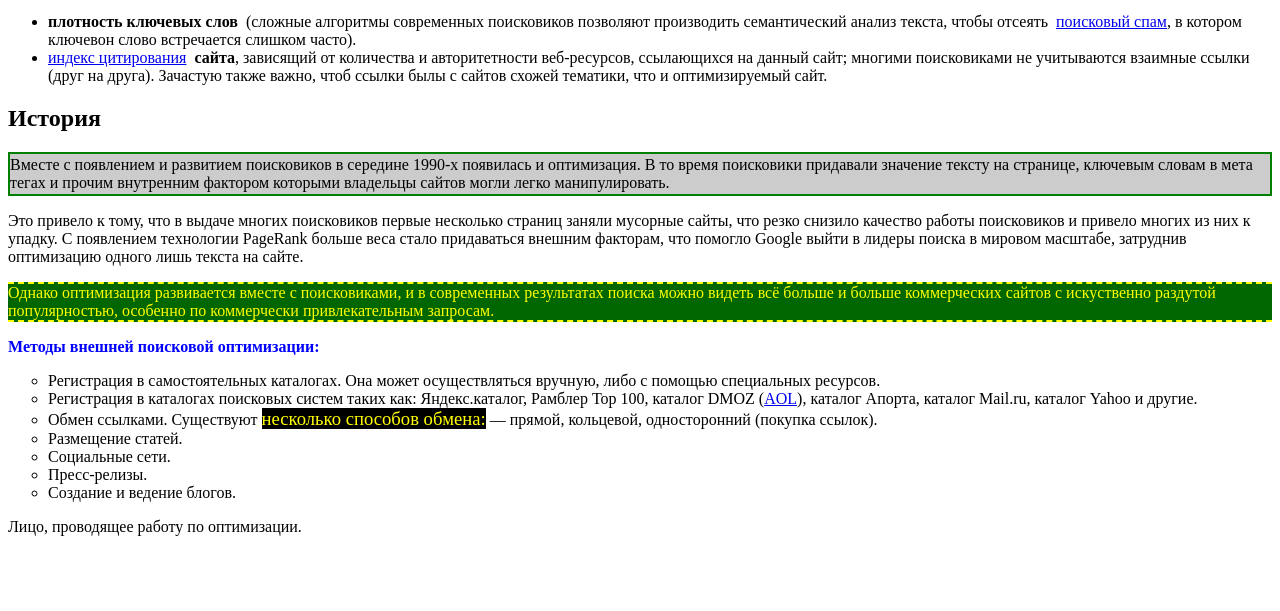
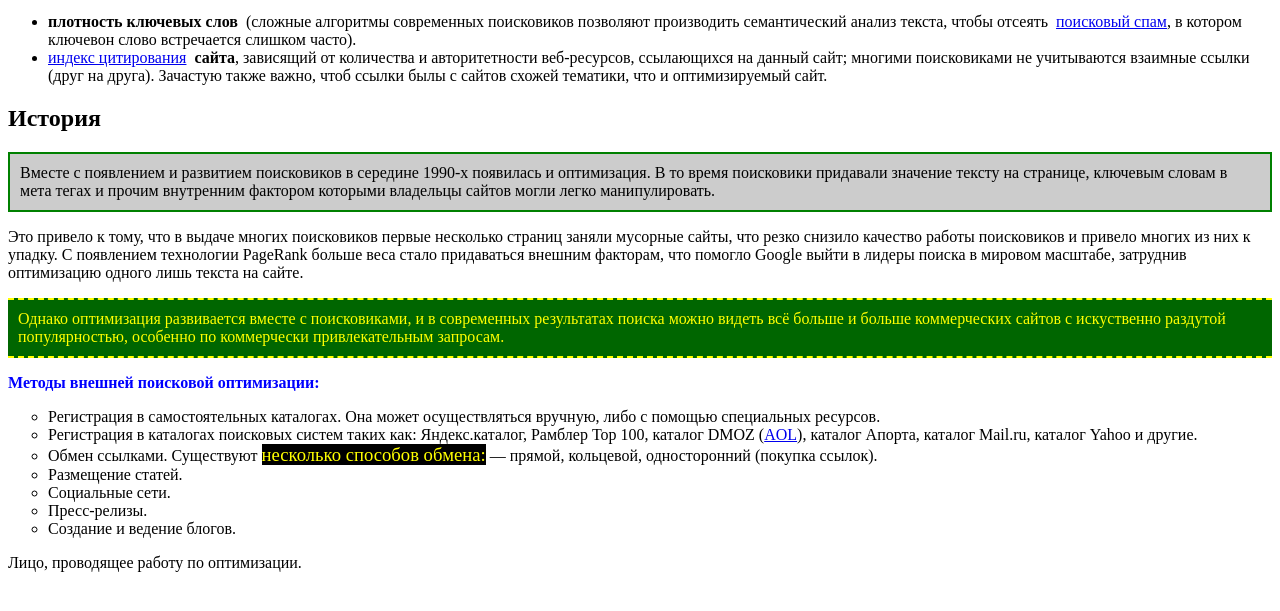
Before and after one commit to Dramorian/test, a plain HTML site: page html/www/index.html in a window 1280 px wide. Shown: the part 101-712 px from the top of the page. Drawn offline with Linux system fonts and the light colour scheme.

Commit message:
Changes in index.html

```diff
--- a/html/www/index.html
+++ b/html/www/index.html
@@ -1,5 +1,4 @@
-<!DOCTYPE HTML PUBLIC "-//W3C//DTD HTML 4.01 Transitional//EN"
-   "http://www.w3.org/TR/html4/loose.dtd">
+<!DOCTYPE html>
 <html>
 
 <head>
@@ -7,16 +6,16 @@
     <title> С чего начинается любой проект? </title>
     <style type="text/css">
         .block1 {
-            padding-top: 2px;
-			padding-bottom: 2px;
+            padding: 10px;
             background: #ccc;
             border: solid 2px green;
-            margin:auto;
+            margin-top: 2px;
         }
 
         .block2 {
+
             margin: auto;
-            width: 100%;
+            padding: 10px;
             background: #006600;
             border-top: dashed 2px yellow;
             border-bottom: dashed 2px yellow;
@@ -42,7 +41,7 @@
 
     <h2>История</h2>
 
-    <div class="block1">Вместе с появлением и развитием поисковиков в середине 1990-х появилась и оптимизация. В то время поисковики придавали значение тексту на странице, ключевым словам в мета тегах и прочим внутренним фактором которыми владельцы сайтов могли легко манипулировать.</div>
+    <div class="block1">Вместе с появлением и развитием поисковиков в середине 1990-х появилась и оптимизация. В то время поисковики придавали значение тексту на странице, ключевым словам в <br> мета тегах и прочим внутренним фактором которыми владельцы сайтов могли легко манипулировать.</div>
 
     <p>Это привело к тому, что в выдаче многих поисковиков первые несколько страниц заняли мусорные сайты, что резко снизило качество работы поисковиков и привело многих из них к упадку. С появлением технологии PageRank больше веса стало придаваться внешним факторам, что помогло Google выйти в лидеры поиска в мировом масштабе, затруднив оптимизацию одного лишь текста на сайте. </p>
 
```
